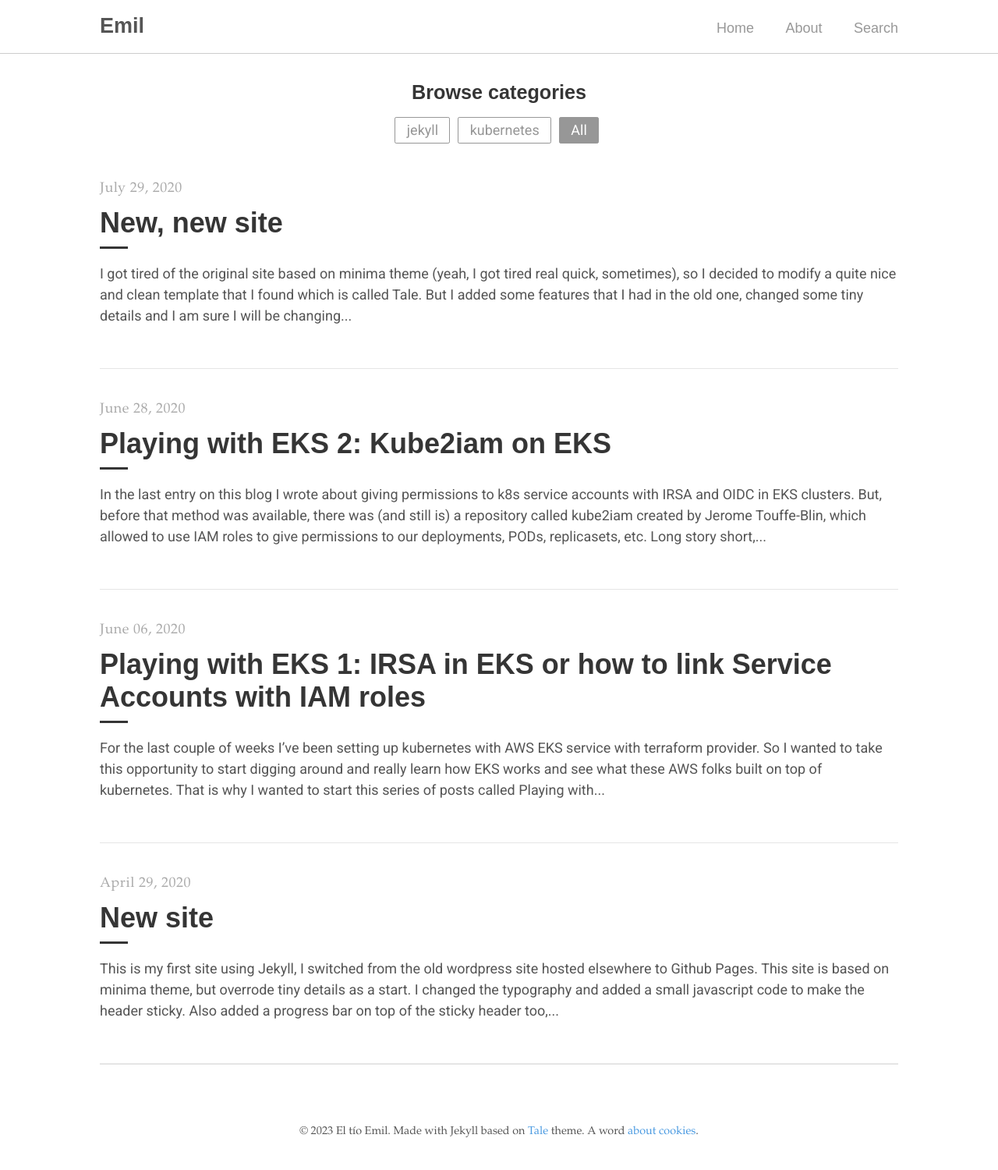
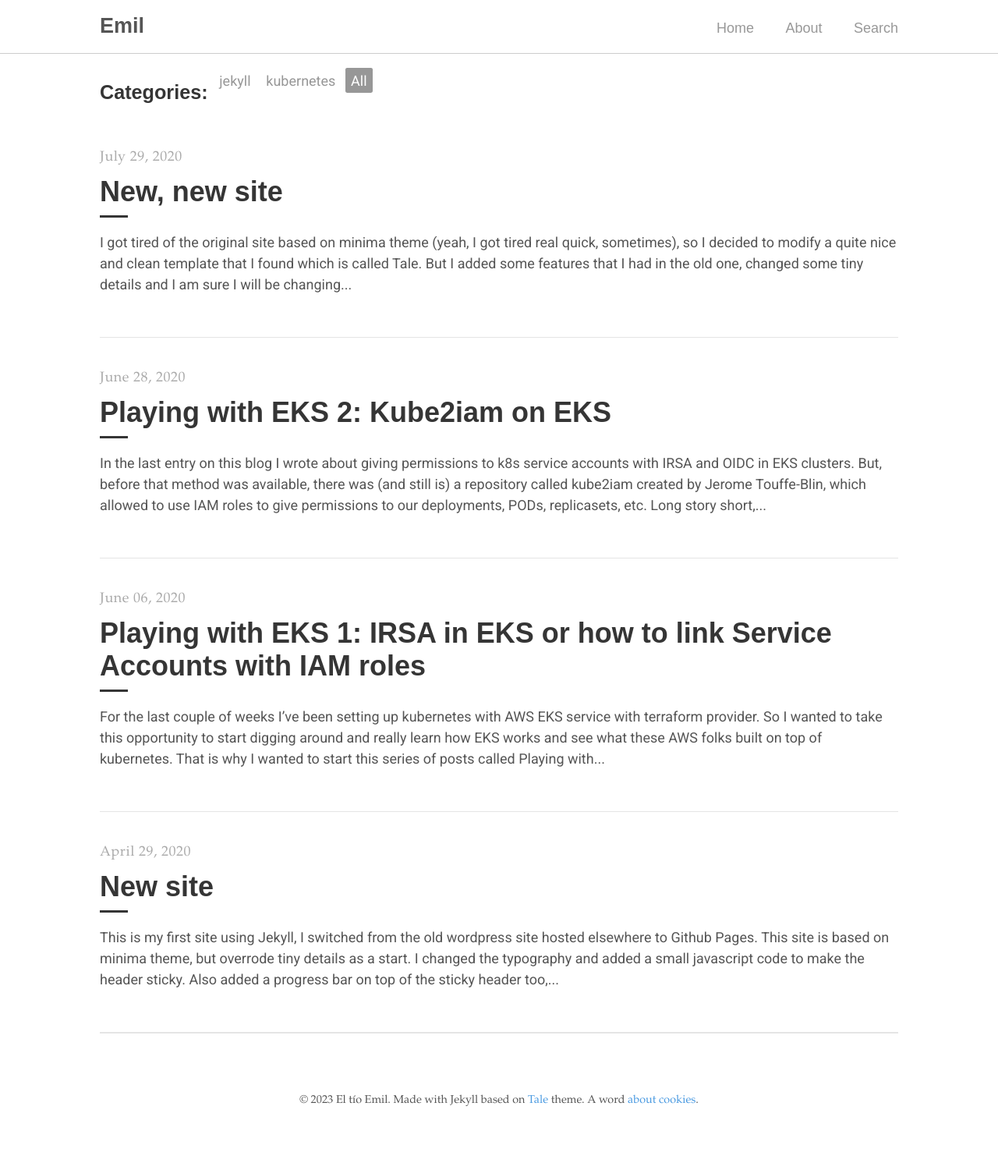
Before and after one commit to eltioemil/eltioemil.github.io, a Jekyll site: the page built from index.html, in a window 1280 px wide. Shown: the whole page at 78% size. Built offline with Jekyll 4.4.1, drawn with Linux system fonts in a browser that asks for light colours; nearby versions of some CDN libraries; the list of posts is cut into pages by our own code; comment, search, counter and statistics services are not loaded; after the commit the page ends 1460 px from its top, so only the background shows below that.

Commit message:
Made some minor changes

```diff
--- a/_config.yml
+++ b/_config.yml
@@ -10,7 +10,7 @@ excerpt_size: 60
 author:
   name: El tío Emil
   url: https://eltioemil.es
-  email: nope@nope.es
+  email: iam@eltioemil.es
 
 # Build settings
 markdown: kramdown
--- a/_layouts/home.html
+++ b/_layouts/home.html
@@ -3,7 +3,7 @@ layout: default
 ---
 
 <div class="button-group filter-button-group">
-  <h1 class="category-title">Browse categories</h1>
+  <h1 class="category-title">Categories:</h1>
   {% for category in site.categories %}
   <a class="button" data-filter=".{{ category | first }}">{{ category | first }}</a>
   {% endfor %}
--- a/_sass/emil/_button.scss
+++ b/_sass/emil/_button.scss
@@ -1,7 +1,7 @@
 a.button {
   display: inline-block;
-  padding: 0.15em 0.8em;
-  border: 0.1em solid $grey-1;
+  padding: 0.15em 0.4em;
+  // border: 0.1em solid $grey-1;
   margin: 0 0.3em 0.3em 0;
   border-radius: 0.12em;
   box-sizing: border-box;
@@ -20,7 +20,7 @@ a.button:hover {
 
 a.button.active {
   background: $grey-1;
-  border: 1px solid $grey-1;
+  // border: 1px solid $grey-1;
   color: $white;
 }
 
@@ -34,8 +34,11 @@ a.button.active {
 .button-group {
   padding-top: 1em;
   text-align: center;
+  display: -webkit-inline-box;
 }
 
 h1.category-title {
   font-size: 1.4em;
+  display: inline-block;
+  padding-right: 0.3em;
 }
```
Also changed, not shown: _pages/about.md (+1 -19 lines), _layouts/about.html (line endings or trailing spaces).
